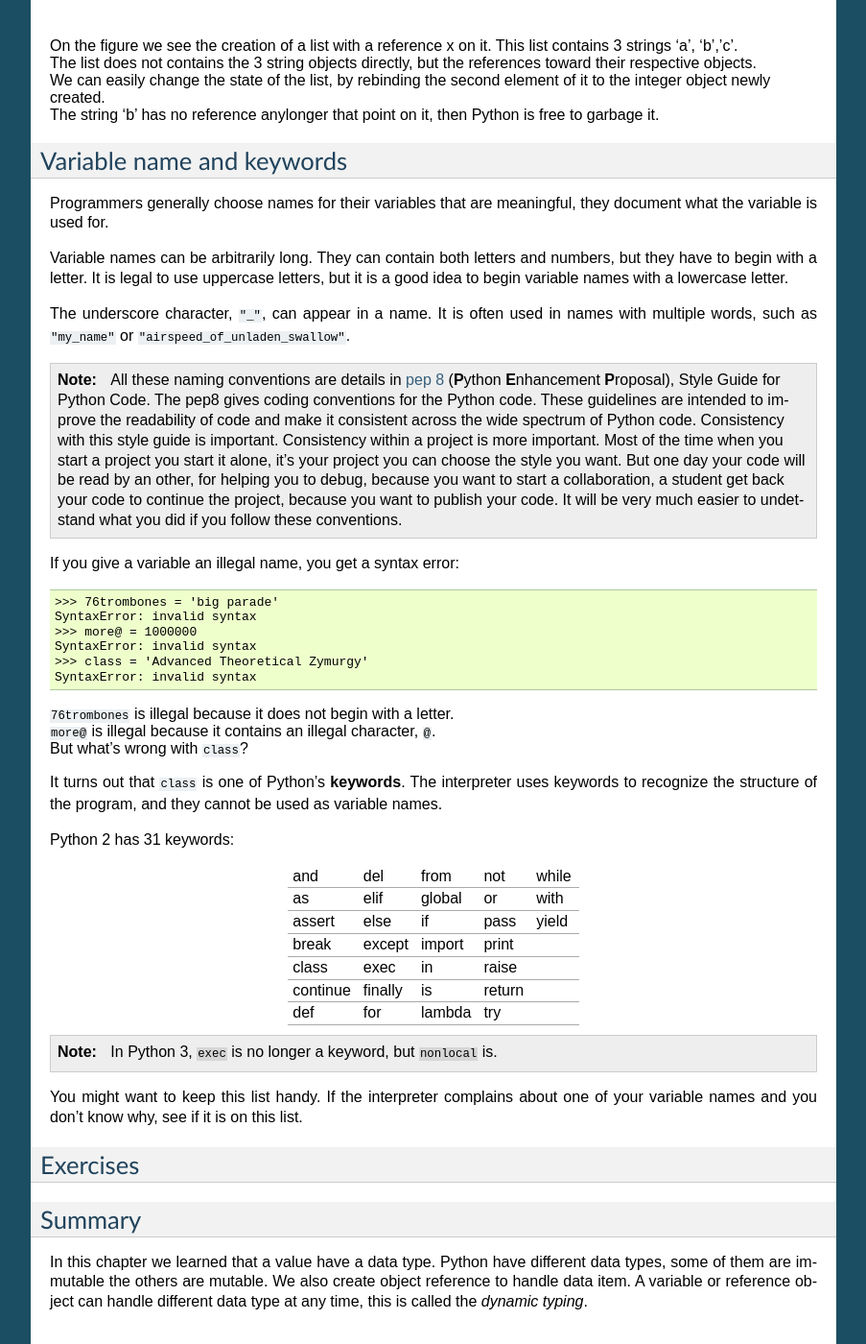
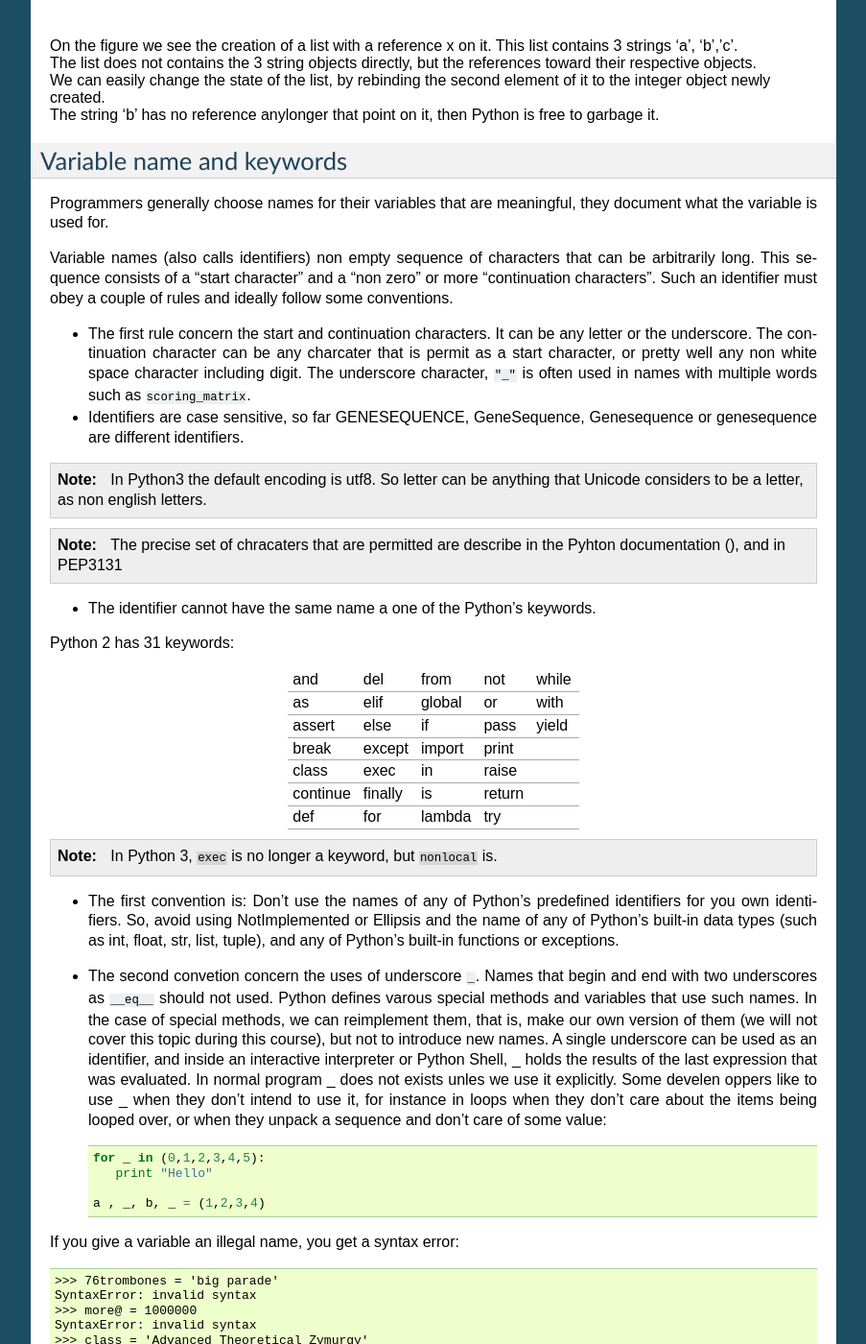
Before and after one commit to C3BI-pasteur-fr/python-course-1, a Sphinx documentation site: the page built from source/Variables.rst, in a window 1280 px wide and 1400 px high, scrolled down 3501 px. Shown: the whole window at 96% size, without its empty margins (198-1101 px from the left). Built offline with Sphinx 7.4.7, drawn with Linux system fonts in a browser that asks for light colours; some of the changed text lies outside the part shown.

Commit message:
improve the section about the variables naming

```diff
--- a/source/Variables.rst
+++ b/source/Variables.rst
@@ -219,40 +219,24 @@ Variable name and keywords
 Programmers generally choose names for their variables that are meaningful,
 they document what the variable is used for.
 
-Variable names can be arbitrarily long.  They can contain both letters and numbers,
-but they have to begin with a letter.
-It is legal to use uppercase letters, but it is a good idea to begin variable names
-with a lowercase letter.
+Variable names (also calls identifiers) non empty sequence of characters that can be arbitrarily long.
+This sequence consists of a "start character" and a "non zero" or more "continuation characters".
+Such an identifier must obey a couple of rules and ideally follow some conventions.
 
-The underscore character, ``"_"``, can appear in a name. It is often used in names with multiple words,
-such as ``"my_name"`` or ``"airspeed_of_unladen_swallow"``.
+* The first rule concern the start and continuation characters. It can be any letter or the underscore.
+  The continuation character can be any charcater that is permit as a start character, or pretty well
+  any non white space character including digit.
+  The underscore character, ``"_"`` is often used in names with multiple words such as ``scoring_matrix``.
+* Identifiers are case sensitive, so far GENESEQUENCE, GeneSequence, Genesequence or genesequence are different identifiers.
 
 .. note::
+   In Python3 the default encoding is utf8. So letter can be anything that Unicode considers to be a letter,
+   as non english letters.
 
-   All these naming conventions are details in :ref:`pep_8` (**P**\ ython **E**\ nhancement **P**\ roposal), Style Guide for Python Code.
-   The pep8 gives coding conventions for the Python code. These guidelines are intended to improve the readability of code and
-   make it consistent across the wide spectrum of Python code.
-   Consistency with this style guide is important. Consistency within a project is more important.
-   Most of the time when you start a project you start it alone, it's your project you can choose the style you want.
-   But one day your code will be read by an other, for helping you to debug, because you want to start a collaboration,
-   a student get back your code to continue the project, because you want to publish your code.
-   It will be very much easier to undetstand what you did if you follow these conventions.
+.. note::
+   The precise set of chracaters that are permitted are describe in the Pyhton documentation (), and in PEP3131
 
-If you give a variable an illegal name, you get a syntax error: ::
-
-   >>> 76trombones = 'big parade'
-   SyntaxError: invalid syntax
-   >>> more@ = 1000000
-   SyntaxError: invalid syntax
-   >>> class = 'Advanced Theoretical Zymurgy'
-   SyntaxError: invalid syntax
-
-| ``76trombones`` is illegal because it does not begin with a letter.
-| ``more@`` is illegal because it contains an illegal character, ``@``.
-| But what's wrong with ``class``?
-
-It turns out that ``class`` is one of Python's **keywords**.
-The interpreter uses keywords to recognize the structure of the program, and they cannot be used as variable names.
+* The identifier cannot have the same name a one of the Python's keywords.
 
 Python 2 has 31 keywords:
 
@@ -274,10 +258,51 @@ Python 2 has 31 keywords:
 | def      | for     | lambda | try    |       |
 +----------+---------+--------+--------+-------+
 
+
 .. note:: In Python 3, ``exec`` is no longer a keyword, but ``nonlocal`` is.
 
-You might want to keep this list handy.  If the interpreter complains
-about one of your variable names and you don't know why, see if it is on this list.
+* The first convention is: Don't use the names of any of Python's predefined identifiers for you own identifiers.
+  So, avoid using NotImplemented or Ellipsis and the name of any of Python's built-in data types (such as int, float, str, list, tuple),
+  and any of Python's built-in functions or exceptions.
+
+* The second convetion concern the uses of underscore ``_``. Names that begin and end with two underscores as ``__eq__`` should not used.
+  Python defines varous special methods and variables that use such names. In the case of special methods, we can reimplement them, that is,
+  make our own version of them (we will not cover this topic during this course), but not to introduce new names.
+  A single underscore can be used as an identifier, and inside an interactive interpreter or Python Shell,
+  _ holds the results of the last expression that was evaluated. In normal program _ does not exists unles we use it explicitly.
+  Some develen oppers like to use _ when they don't intend to use it, for instance in loops when they don't care about the items being
+  looped over, or when they unpack a sequence and don't care of some value: ::
+
+   for _ in (0,1,2,3,4,5):
+      print "Hello"
+
+   a , _, b, _ = (1,2,3,4)
+
+
+If you give a variable an illegal name, you get a syntax error: ::
+
+   >>> 76trombones = 'big parade'
+   SyntaxError: invalid syntax
+   >>> more@ = 1000000
+   SyntaxError: invalid syntax
+   >>> class = 'Advanced Theoretical Zymurgy'
+   SyntaxError: invalid syntax
+
+* ``76trombones`` is illegal because it does not begin with a letter.
+* ``more@`` is illegal because it contains an illegal character, ``@``.
+* ``class`` is one of Python's **keywords**.
+
+
+.. note::
+
+   All these naming conventions are details in :ref:`pep_8` (**P**\ ython **E**\ nhancement **P**\ roposal), Style Guide for Python Code.
+   The pep8 gives coding conventions for the Python code. These guidelines are intended to improve the readability of code and
+   make it consistent across the wide spectrum of Python code.
+   Consistency with this style guide is important. Consistency within a project is more important.
+   Most of the time when you start a project you start it alone, it's your project you can choose the style you want.
+   But one day your code will be read by an other, for helping you to debug, because you want to start a collaboration,
+   a student get back your code to continue the project, because you want to publish your code.
+   It will be very much easier to understand what you did if you follow these conventions.
 
 
 
```
